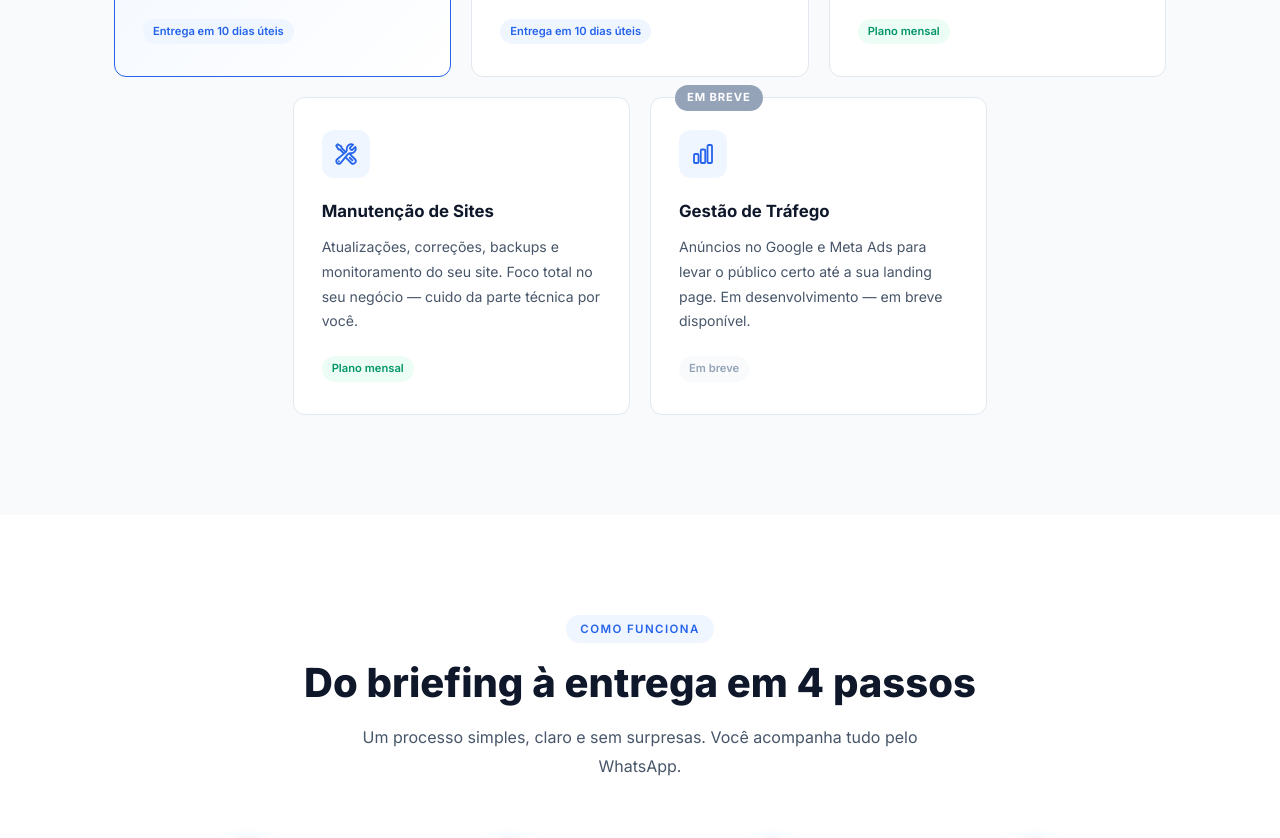
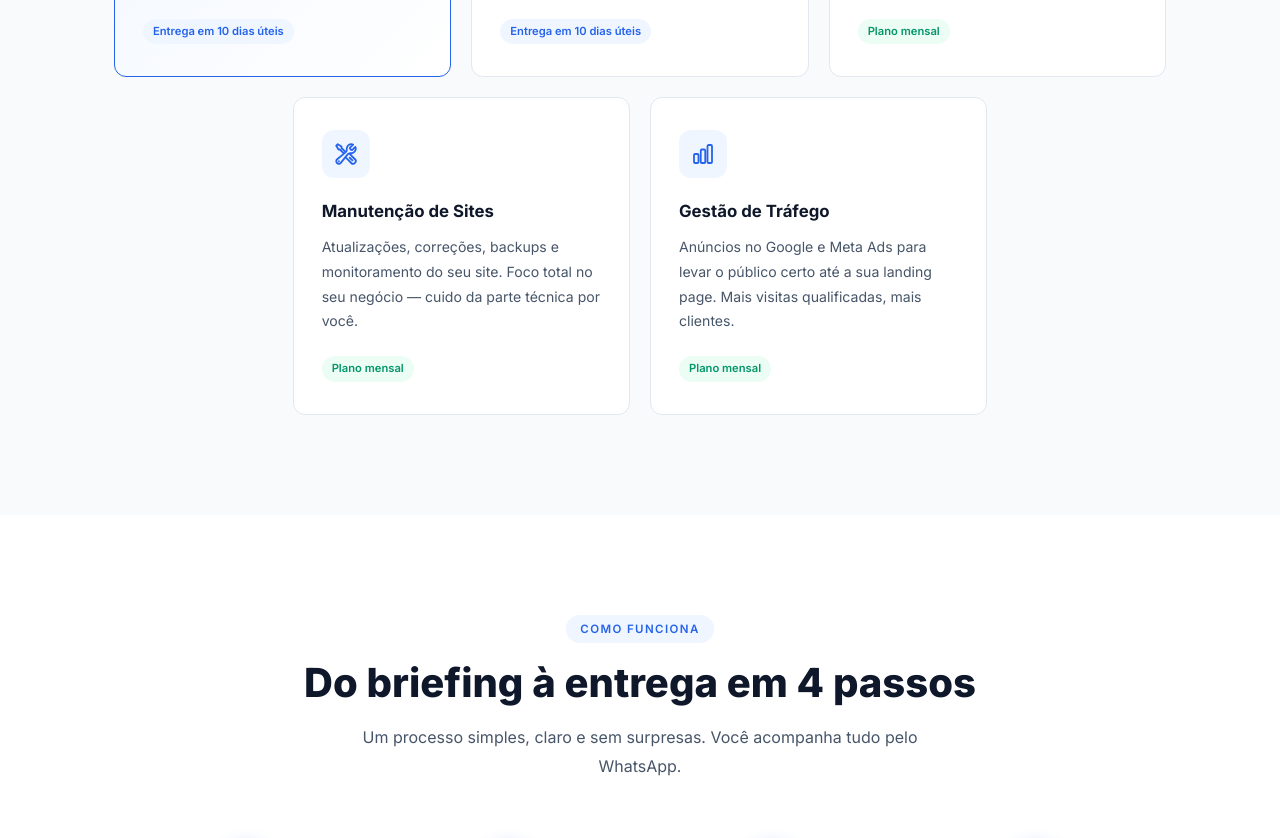
Before and after one commit to ItaloRuy/landpage_italo, a plain HTML site: page index.html in a window 1280 px wide. Shown: the part 1478-2316 px from the top of the page. Drawn offline with Linux system fonts and the light colour scheme.

Commit message:
feat: ativa Gestão de Tráfego como serviço disponível
Remove badge 'Em breve' e restrições de interação. Atualiza
descrição e tag para 'Plano mensal' como os outros serviços.

Co-Authored-By: Claude Sonnet 4.6 <noreply@anthropic.com>

```diff
--- a/index.html
+++ b/index.html
@@ -554,14 +554,13 @@
                         <span class="card-tag mensal">Plano mensal</span>
                     </div>
 
-                    <div class="servico-card breve-card reveal" aria-hidden="true">
-                        <span class="card-badge-breve">Em breve</span>
+                    <div class="servico-card reveal">
                         <div class="card-icon">
                             <svg xmlns="http://www.w3.org/2000/svg" fill="none" viewBox="0 0 24 24" stroke-width="1.8" stroke="currentColor" aria-hidden="true"><path stroke-linecap="round" stroke-linejoin="round" d="M3 13.125C3 12.504 3.504 12 4.125 12h2.25c.621 0 1.125.504 1.125 1.125v6.75C7.5 20.496 6.996 21 6.375 21h-2.25A1.125 1.125 0 013 19.875v-6.75zM9.75 8.625c0-.621.504-1.125 1.125-1.125h2.25c.621 0 1.125.504 1.125 1.125v11.25c0 .621-.504 1.125-1.125 1.125h-2.25a1.125 1.125 0 01-1.125-1.125V8.625zM16.5 4.125c0-.621.504-1.125 1.125-1.125h2.25C20.496 3 21 3.504 21 4.125v15.75c0 .621-.504 1.125-1.125 1.125h-2.25a1.125 1.125 0 01-1.125-1.125V4.125z"/></svg>
                         </div>
                         <h3 class="card-title">Gestão de Tráfego</h3>
-                        <p class="card-desc">Anúncios no Google e Meta Ads para levar o público certo até a sua landing page. Em desenvolvimento — em breve disponível.</p>
-                        <span class="card-tag breve">Em breve</span>
+                        <p class="card-desc">Anúncios no Google e Meta Ads para levar o público certo até a sua landing page. Mais visitas qualificadas, mais clientes.</p>
+                        <span class="card-tag mensal">Plano mensal</span>
                     </div>
 
                 </div>
```
